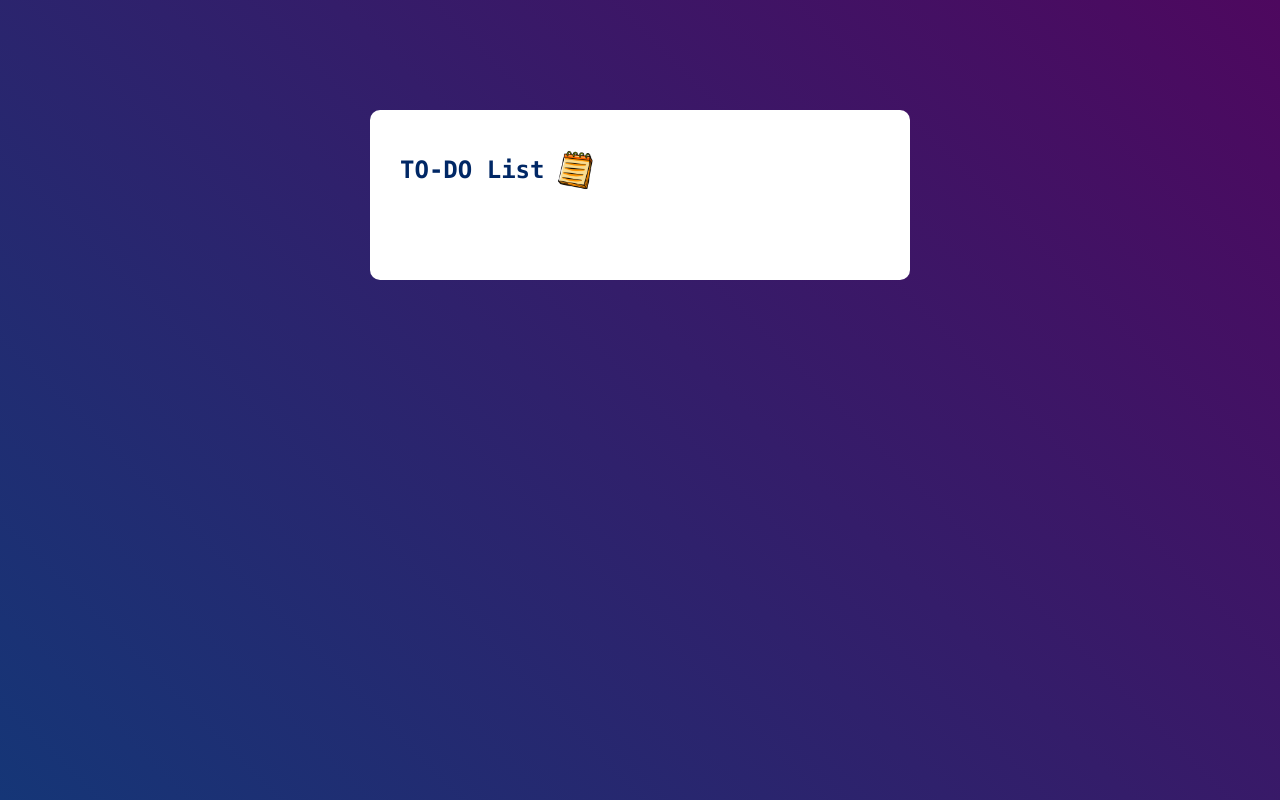
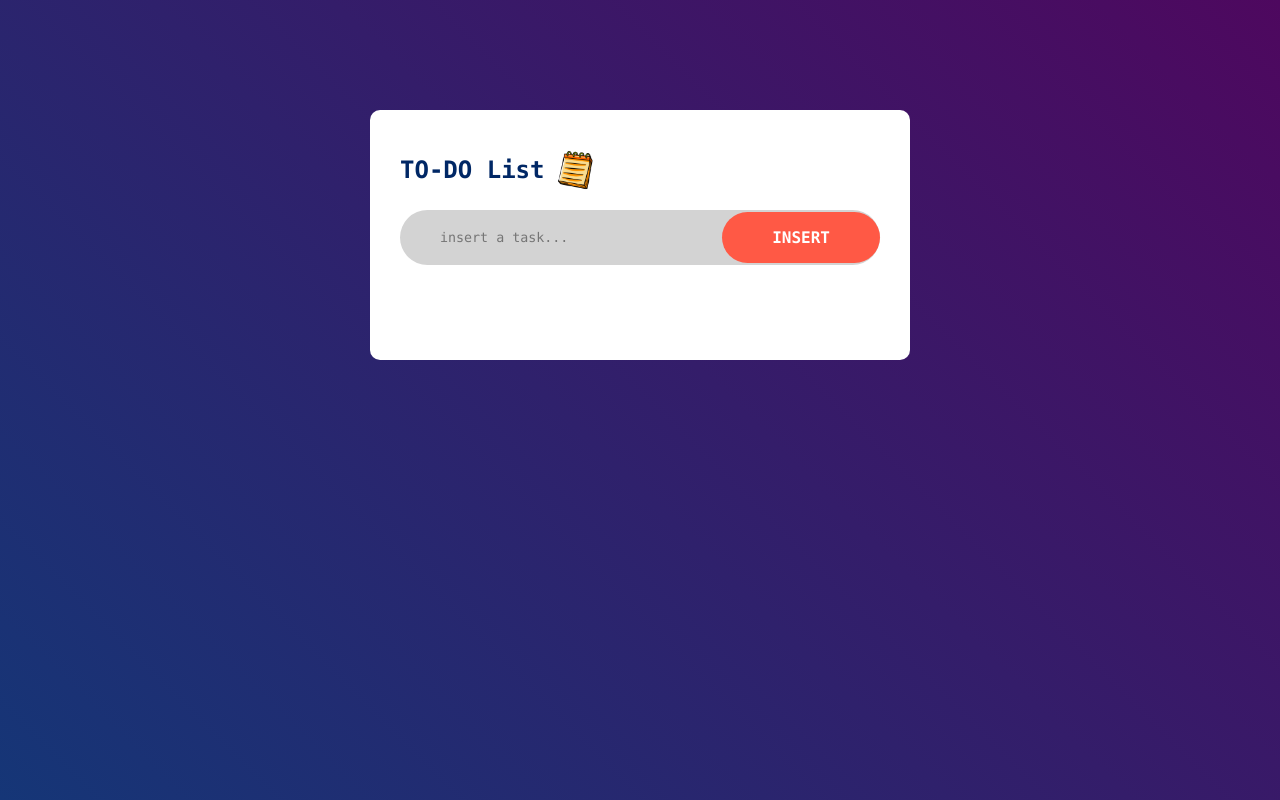
Before and after one commit to NelMatrix743/todo_web_app, a plain HTML site: page index.html in a window 1280 px wide. Drawn offline with Linux system fonts and the light colour scheme.

Commit message:
feat: add component for task insertion

```diff
--- a/index.html
+++ b/index.html
@@ -13,6 +13,10 @@
     <div class="container">
         <div class="todo-entry-point">
             <h2>TO-DO List <img src="assets/images/app_icon_5.png" alt="todo app icon"></h2>
+            <div class="row">
+                <input type="text" id="input-box" placeholder="insert a task...">
+                <button>INSERT</button>
+            </div>
         </div>
     </div>
 
--- a/styles.css
+++ b/styles.css
@@ -32,3 +32,32 @@
     width: 40px;
     margin-left: 10px;
 }
+
+.row {
+    display: flex;
+    align-items: center;
+    justify-content: space-between;
+    background: #D3D3D3;
+    border-radius: 30px;
+    padding-left: 20px;
+    margin-bottom: 25px;
+}
+
+.row input {
+    flex: 1;
+    border: none;
+    outline: none;
+    background: transparent;
+    padding: 20px;
+}
+
+.row button {
+    border: none;
+    outline: none;
+    padding: 16px 50px;
+    background: #ff5945;
+    color: #ffffff;
+    font-size: 16px;
+    border-radius: 40px;
+    font-weight: bold;
+}
```
